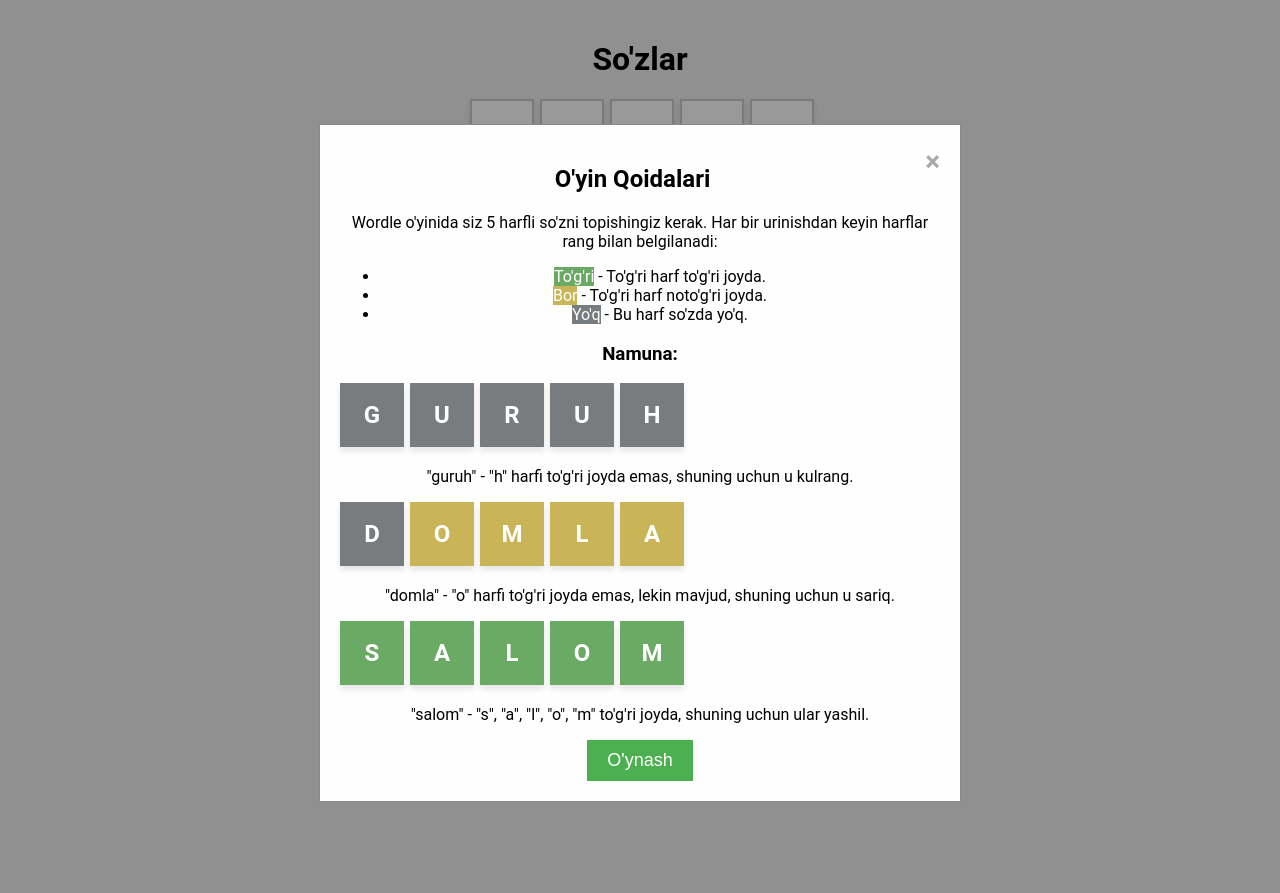
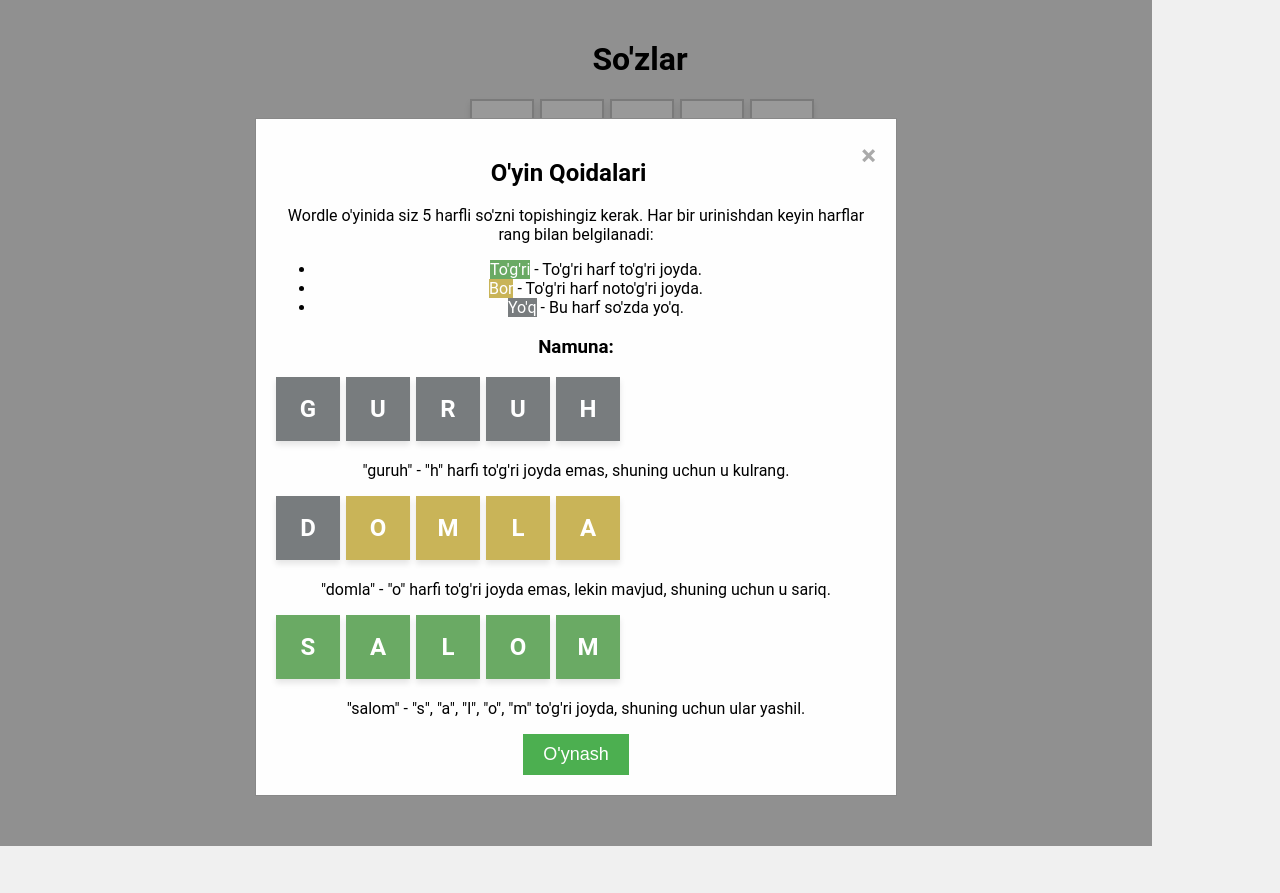
Before and after one commit to dilshodismoilov/dilshodismoilov.github.io, a PHP site: page /wordle/index.html in a window 1280 px wide. Before the commit the page ends 801 px from the top, so only its background shows below. Run offline with PHP 8.4, Linux system fonts and the light colour scheme.

Commit message:
changed style for modal

```diff
--- a/wordle/styles.css
+++ b/wordle/styles.css
@@ -169,8 +169,8 @@
     z-index: 1;
     left: 0;
     top: 0;
-    width: 100%;
-    height: 100%;
+    width: 90%;
+    height: 90%;
     overflow: auto;
     background-color: rgb(0,0,0);
     background-color: rgba(0,0,0,0.4);
```
